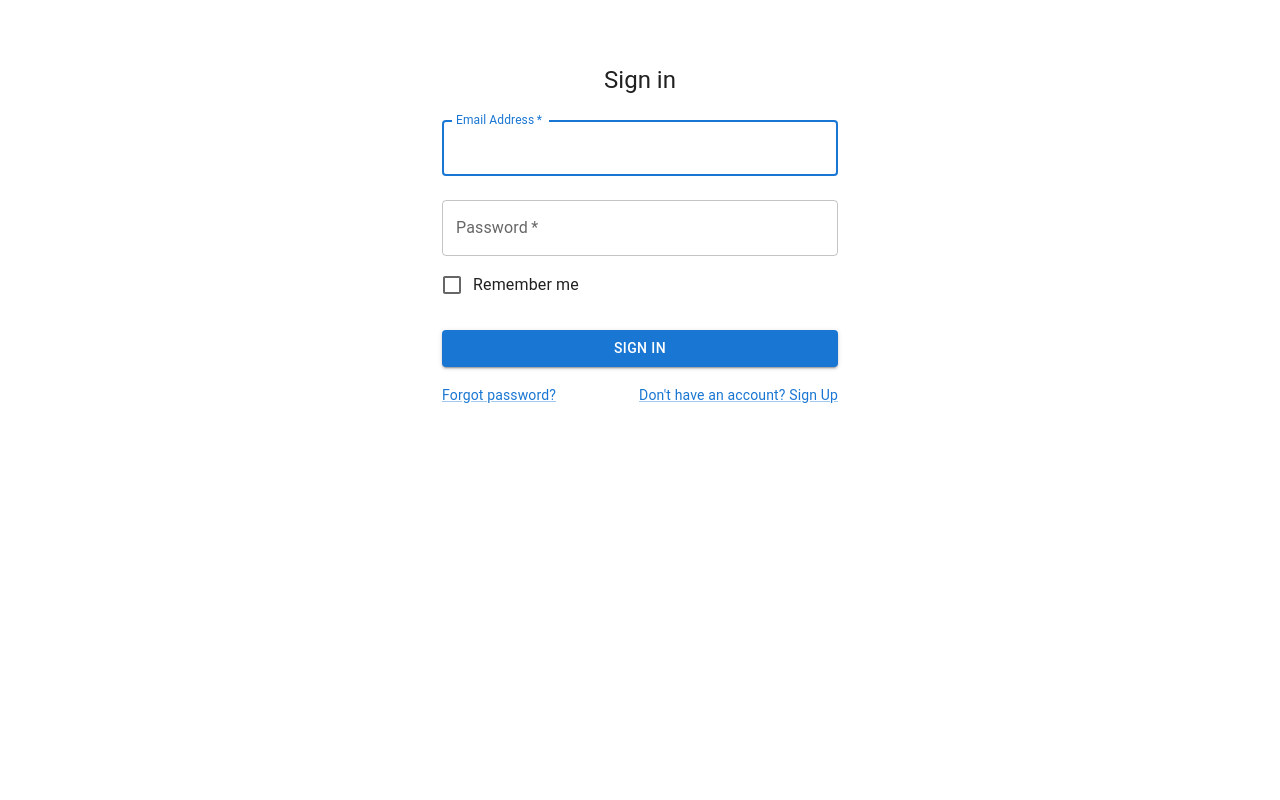
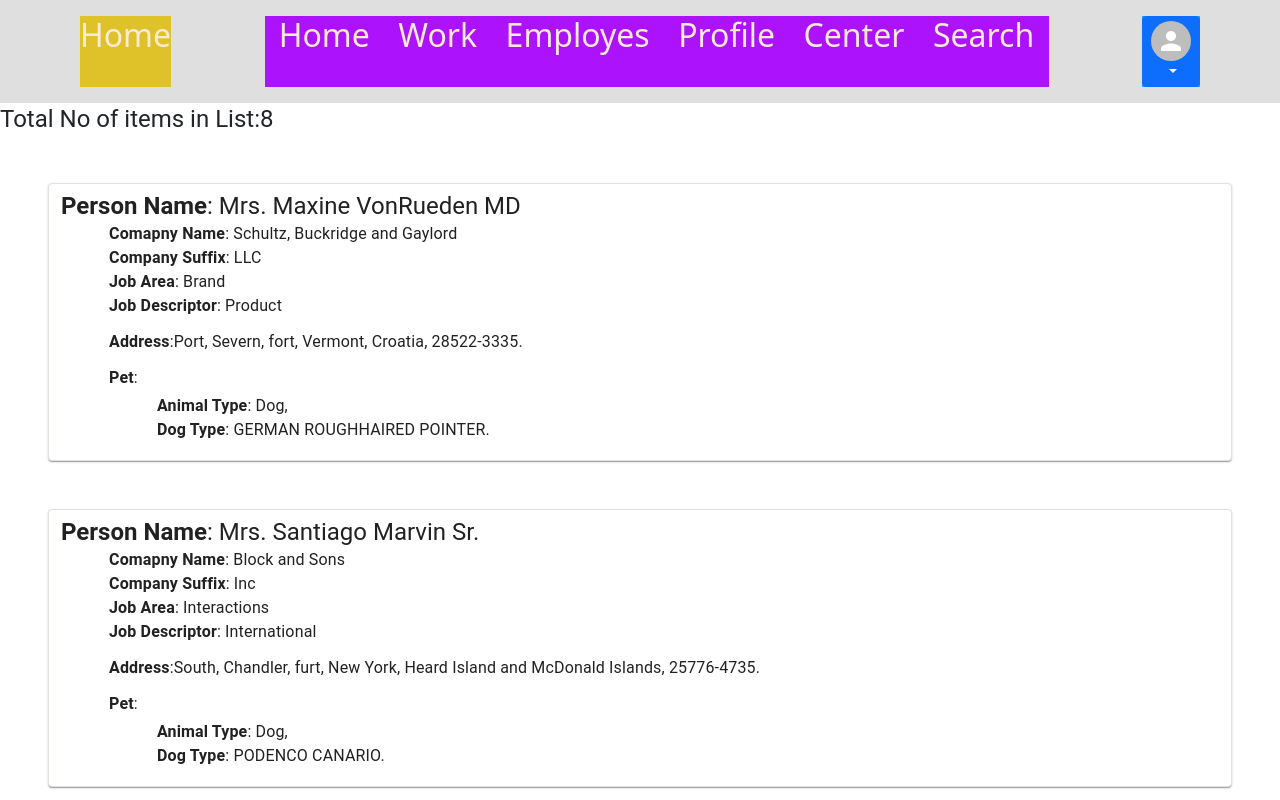
Before and after one commit to dvramaraju/internship, a React (Create React App) app: page / in a window 1280 px wide. Shown: the top 800 px of the page. Built offline with nearby package versions, Linux system fonts and the light colour scheme.

Commit message:
HomeScreen Updated

```diff
--- a/src/App.tsx
+++ b/src/App.tsx
@@ -1,21 +1,22 @@
 import './App.css';
-import 'bootstrap/dist/css/bootstrap.min.css';
+import 'bootstrap/dist/css/bootstrap.css';
 import { Home, SignIn, SignUp } from './containers';
-import { BrowserRouter as Router, Route, Switch } from 'react-router-dom';
+import { Router, Route, Switch } from 'react-router-dom';
+import { createBrowserHistory as history } from 'history';
 
 export default function App() {
   return (
-    <Router>
+    <Router history={history()}>
       <div>
         <Switch>
           <Route path="/signup">
             <SignUp />
           </Route>
-          <Route path="/dashboard">
-            <Home />
+          <Route path="/signin">
+            <SignIn />
           </Route>
           <Route path="/">
-            <SignIn />
+            <Home />
           </Route>
         </Switch>
       </div >
--- /dev/null
+++ b/src/components/interface.tsx
@@ -0,0 +1,172 @@
+import { name, address, company, animal, fake } from 'faker'
+import { v4 as uuidv4 } from 'uuid'
+
+console.log(fake('hello'))
+
+export const Person: Array<PersonType> = [
+  {
+    id: uuidv4().toUpperCase(),
+    prefix: name.prefix(),
+    findName: name.findName(),
+    jobArea: name.jobArea(),
+    jobDescriptor: name.jobDescriptor(),
+    companySuffix: company.companySuffix(),
+    company: company.companyName(),
+    pet: animal.dog().toUpperCase(),
+    address: {
+      cityPrefix: address.cityPrefix(),
+      cityName: address.cityName(),
+      citySuffix: address.citySuffix(),
+      state: address.state(),
+      country: address.country(),
+      zipcode: address.zipCode()
+    }
+  },
+  {
+    id: uuidv4().toUpperCase(),
+    prefix: name.prefix(),
+    findName: name.findName(),
+    jobArea: name.jobArea(),
+    jobDescriptor: name.jobDescriptor(),
+    companySuffix: company.companySuffix(),
+    company: company.companyName(),
+    pet: animal.dog().toUpperCase(),
+    address: {
+      cityPrefix: address.cityPrefix(),
+      cityName: address.cityName(),
+      citySuffix: address.citySuffix(),
+      state: address.state(),
+      country: address.country(),
+      zipcode: address.zipCode()
+    }
+  },
+  {
+    id: uuidv4().toUpperCase(),
+    prefix: name.prefix(),
+    findName: name.findName(),
+    jobArea: name.jobArea(),
+    jobDescriptor: name.jobDescriptor(),
+    companySuffix: company.companySuffix(),
+    company: company.companyName(),
+    pet: animal.dog().toUpperCase(),
+    address: {
+      cityPrefix: address.cityPrefix(),
+      cityName: address.cityName(),
+      citySuffix: address.citySuffix(),
+      state: address.state(),
+      country: address.country(),
+      zipcode: address.zipCode()
+    }
+  },
+  {
+    id: uuidv4().toUpperCase(),
+    prefix: name.prefix(),
+    findName: name.findName(),
+    jobArea: name.jobArea(),
+    jobDescriptor: name.jobDescriptor(),
+    companySuffix: company.companySuffix(),
+    company: company.companyName(),
+    pet: animal.dog().toUpperCase(),
+    address: {
+      cityPrefix: address.cityPrefix(),
+      cityName: address.cityName(),
+      citySuffix: address.citySuffix(),
+      state: address.state(),
+      country: address.country(),
+      zipcode: address.zipCode()
+    }
+  },
+  {
+    id: uuidv4().toUpperCase(),
+    prefix: name.prefix(),
+    findName: name.findName(),
+    jobArea: name.jobArea(),
+    jobDescriptor: name.jobDescriptor(),
+    companySuffix: company.companySuffix(),
+    company: company.companyName(),
+    pet: animal.dog().toUpperCase(),
+    address: {
+      cityPrefix: address.cityPrefix(),
+      cityName: address.cityName(),
+      citySuffix: address.citySuffix(),
+      state: address.state(),
+      country: address.country(),
+      zipcode: address.zipCode()
+    }
+  },
+  {
+    id: uuidv4().toUpperCase(),
+    prefix: name.prefix(),
+    findName: name.findName(),
+    jobArea: name.jobArea(),
+    jobDescriptor: name.jobDescriptor(),
+    companySuffix: company.companySuffix(),
+    company: company.companyName(),
+    pet: animal.dog().toUpperCase(),
+    address: {
+      cityPrefix: address.cityPrefix(),
+      cityName: address.cityName(),
+      citySuffix: address.citySuffix(),
+      state: address.state(),
+      country: address.country(),
+      zipcode: address.zipCode()
+    }
+  },
+  {
+    id: uuidv4().toUpperCase(),
+    prefix: name.prefix(),
+    findName: name.findName(),
+    jobArea: name.jobArea(),
+    jobDescriptor: name.jobDescriptor(),
+    companySuffix: company.companySuffix(),
+    company: company.companyName(),
+    pet: animal.dog().toUpperCase(),
+    address: {
+      cityPrefix: address.cityPrefix(),
+      cityName: address.cityName(),
+      citySuffix: address.citySuffix(),
+      state: address.state(),
+      country: address.country(),
+      zipcode: address.zipCode()
+    }
+  },
+  {
+    id: uuidv4().toUpperCase(),
+    prefix: name.prefix(),
+    findName: name.findName(),
+    jobArea: name.jobArea(),
+    jobDescriptor: name.jobDescriptor(),
+    companySuffix: company.companySuffix(),
+    company: company.companyName(),
+    pet: animal.dog().toUpperCase(),
+    address: {
+      cityPrefix: address.cityPrefix(),
+      cityName: address.cityName(),
+      citySuffix: address.citySuffix(),
+      state: address.state(),
+      country: address.country(),
+      zipcode: address.zipCode()
+    }
+  },
+]
+
+type AddressType = {
+  cityPrefix: string
+  cityName: string
+  citySuffix: string
+  state: string
+  country: string
+  zipcode: string
+}
+
+export type PersonType = {
+  id: string
+  prefix: string,
+  findName: string
+  jobArea: string
+  jobDescriptor: string
+  address: AddressType
+  companySuffix: string
+  company: string
+  pet: string
+}
--- a/src/containers/Home.tsx
+++ b/src/containers/Home.tsx
@@ -1,24 +1,33 @@
 import { Header } from "../components/Header"
-import { users } from "../db.json"
-
-interface UserData {
-  id: number
-  firstName: string
-  LastName: string
-  userName: string,
-  password: string,
-  confirmPassword?: string,
-  email: string,
-  age: number
-}
+import { Card, Typography } from "@mui/material";
+import { Person, PersonType } from "../components/interface"
 
 export function Home() {
   return (
-    <>
+    <div>
       <Header />
-      namasta<br />
-      {/* {users.forEach((val: UserData) => <p>{val}</p>)} */}
-      bah
-    </>
+      <div>
+        <Typography variant="h5">Total No of items in List:{Person.length}</Typography>
+        {Person.map((res: PersonType) =>
+          <Card sx={{ minWidth: 275 }} className="m-5 pagination page-link" key={res.id}>
+            <Typography variant="h5" component="div">
+              <strong>Person Name</strong>: {res.prefix} {res.findName}
+            </Typography>
+            <Typography sx={{ mb: 1.5 }} className="mx-5" color="text.primary">
+              <strong>Comapny Name</strong>: {res.company}<br />
+              <strong>Company Suffix</strong>: {res.companySuffix}<br />
+              <strong>Job Area</strong>: {res.jobArea}<br />
+              <strong>Job Descriptor</strong>: {res.jobDescriptor}
+            </Typography>
+            <Typography sx={{ mb: 1.5 }} className="mx-5" color="text.primary">
+              <strong>Address</strong>:{res.address.cityPrefix}, {res.address.cityName}, {res.address.citySuffix}, {res.address.state}, {res.address.country}, {res.address.zipcode}.
+            </Typography>
+            <Typography sx={{ mb: 1.5 }} className="mx-5" color="text.primary">
+              <strong>Pet</strong>: <br /><div className="my-1 mx-5"><b>Animal Type</b>: Dog,<br /><b>Dog Type</b>: {res.pet}.</div>
+            </Typography>
+          </Card>
+        )}
+      </div>
+    </div>
   );
 };
--- a/src/containers/SignIn.tsx
+++ b/src/containers/SignIn.tsx
@@ -11,12 +11,19 @@ import {
   Typography,
 } from "@mui/material";
 import { createTheme, ThemeProvider } from "@mui/material/styles";
+import { useState } from "react";
 
 const theme = createTheme();
 
 export const SignIn = () => {
+  const [loginDetails, setLoginDetails] = useState({
+    email: "",
+    password: ""
+  })
+
   const handleSubmit = (event: any) => {
     event.preventDefault()
+    // setLoginDetails({ email, password })
   };
 
   return (
@@ -36,7 +43,6 @@ export const SignIn = () => {
           </Typography>
           <Box
             component="form"
-            onSubmit={handleSubmit}
             noValidate
             sx={{ mt: 1 }}
           >
@@ -48,6 +54,7 @@ export const SignIn = () => {
               label="Email Address"
               name="email"
               autoComplete="email"
+              onChange={(event: any) => { setLoginDetails({ ...loginDetails, email: event.target.value }) }}
               autoFocus
             />
             <TextField
@@ -56,6 +63,7 @@ export const SignIn = () => {
               fullWidth
               name="password"
               label="Password"
+              onChange={(event: any) => { setLoginDetails({ ...loginDetails, password: event.target.value }) }}
               type="password"
               id="password"
               autoComplete="current-password"
@@ -64,15 +72,17 @@ export const SignIn = () => {
               control={<Checkbox value="remember" color="primary" />}
               label="Remember me"
             />
+            <a href="/dashboard">
               <Button
                 type="submit"
                 fullWidth
                 variant="contained"
-              onClick={handleSubmit}
+                onClick={() => handleSubmit(loginDetails)}
                 sx={{ mt: 3, mb: 2 }}
               >
                 Sign In
               </Button>
+            </a>
             <Grid container>
               <Grid item xs>
                 <Link href="/" variant="body2">
--- a/src/containers/SignUp.tsx
+++ b/src/containers/SignUp.tsx
@@ -1,3 +1,4 @@
+import { v4 as uuidv4 } from 'uuid'
 import { createContext, useState } from "react";
 import {
   Box,
@@ -5,25 +6,31 @@ import {
   Checkbox,
   Container,
   CssBaseline,
+  FormControl,
   FormControlLabel,
   Grid,
+  InputLabel,
   Link,
+  MenuItem,
+  Select,
   TextField,
   Typography,
 } from "@mui/material";
 import { createTheme, ThemeProvider } from "@mui/material/styles";
 import axios from "axios";
+import { Link as Moving } from "react-router-dom"
 
 const theme = createTheme();
 
 export type AuthUser = {
+  id: string
   firstName: string
   lastName: string
   userName: string
   email: string
   password: string
   confirmPassword: string
-  age: number
+  age: string
 }
 
 type DetailContextType = {
@@ -35,14 +42,25 @@ export const DetailContext = createContext({} as DetailContextType)
 
 export const SignUp = () => {
   const [details, setDetails] = useState({
+    id: "",
+    age: "",
+    email: "",
+    userName: "",
     firstName: "",
     lastName: "",
-    userName: "",
-    email: "",
     password: "",
     confirmPassword: "",
-    age: 0,
   });
+
+  const handleSubmit = (event: { preventDefault: () => void; }) => {
+    // event.preventDefault()
+    console.log(details)
+    setDetails({ ...details, id: uuidv4().toUpperCase() })
+    axios.post("http://localhost:8000/users", details)
+    return (
+      <Moving to="/dashboard">dash</Moving>
+    )
+  }
 
   return (
     <DetailContext.Provider value={{ details, setDetails }}>
@@ -139,19 +157,34 @@ export const SignUp = () => {
                   <TextField
                     required
                     fullWidth
-                    name="confirmpassword"
+                    name="password"
                     label="Confirm Password"
                     type="password"
-                    id="confirmpassword"
+                    id="password"
                     autoComplete="new-password"
                     value={details.confirmPassword}
                     onChange={(event) => {
-                      setDetails({
-                        ...details,
-                        confirmPassword: event.target.value,
-                      });
+                      setDetails({ ...details, confirmPassword: event.target.value });
                     }}
                   />
+                </Grid>
+                <Grid item xs={12}>
+                  <FormControl fullWidth>
+                    <InputLabel id="demo-simple-select-label">Age</InputLabel>
+                    <Select
+                      labelId="demo-simple-select-label"
+                      id="demo-simple-select"
+                      value={details.age}
+                      // label="Age"
+                      onChange={(event) => {
+                        setDetails({ ...details, age: event.target.value })
+                      }}
+                    >
+                      {[...Array(100)].map((e, i) => {
+                        return <MenuItem value={i + 1}>{i + 1}</MenuItem>
+                      })}
+                    </Select>
+                  </FormControl>
                 </Grid>
                 <Grid item xs={12}>
                   <FormControlLabel
@@ -167,11 +200,7 @@ export const SignUp = () => {
                 fullWidth
                 variant="contained"
                 sx={{ mt: 3, mb: 2 }}
-                onClick={(event) => {
-                  event.preventDefault()
-                  console.log(details)
-                  axios.post("http://localhost:8000/users", details)
-                }}
+                onClick={handleSubmit}
               >
                 Sign Up
               </Button>
--- a/src/db.json
+++ b/src/db.json
@@ -1,3 +1,34 @@
 {
-  "users": []
+  "users": [
+    {
+      "id": "71EBAFB8-8902-4A22-9617-A773AFEB0A36",
+      "age": 15,
+      "email": "bala@mail.com",
+      "userName": "balaram",
+      "firstName": "bala",
+      "lastName": "ram",
+      "password": "123456",
+      "confirmPassword": "023456"
+    },
+    {
+      "id": "A716072E-06CD-4A64-B833-1F4F23F3EE0C",
+      "age": 22,
+      "email": "Ramarajudv21@gmail.com",
+      "userName": "ramaraju",
+      "firstName": "rama",
+      "lastName": "raju",
+      "password": "123456",
+      "confirmPassword": "023456"
+    },
+    {
+      "id": "xogJY-N",
+      "age": "",
+      "email": "",
+      "userName": "",
+      "firstName": "",
+      "lastName": "",
+      "password": "",
+      "confirmPassword": ""
+    }
+  ]
 }
```
Also changed, not shown: package.json (+8 -8 lines), src/Firebase.config.tsx (deleted, +0 -18 lines), 1 other file (tests, documents, lock files or other folders). Lines whose indentation alone changed are shown as unchanged.
